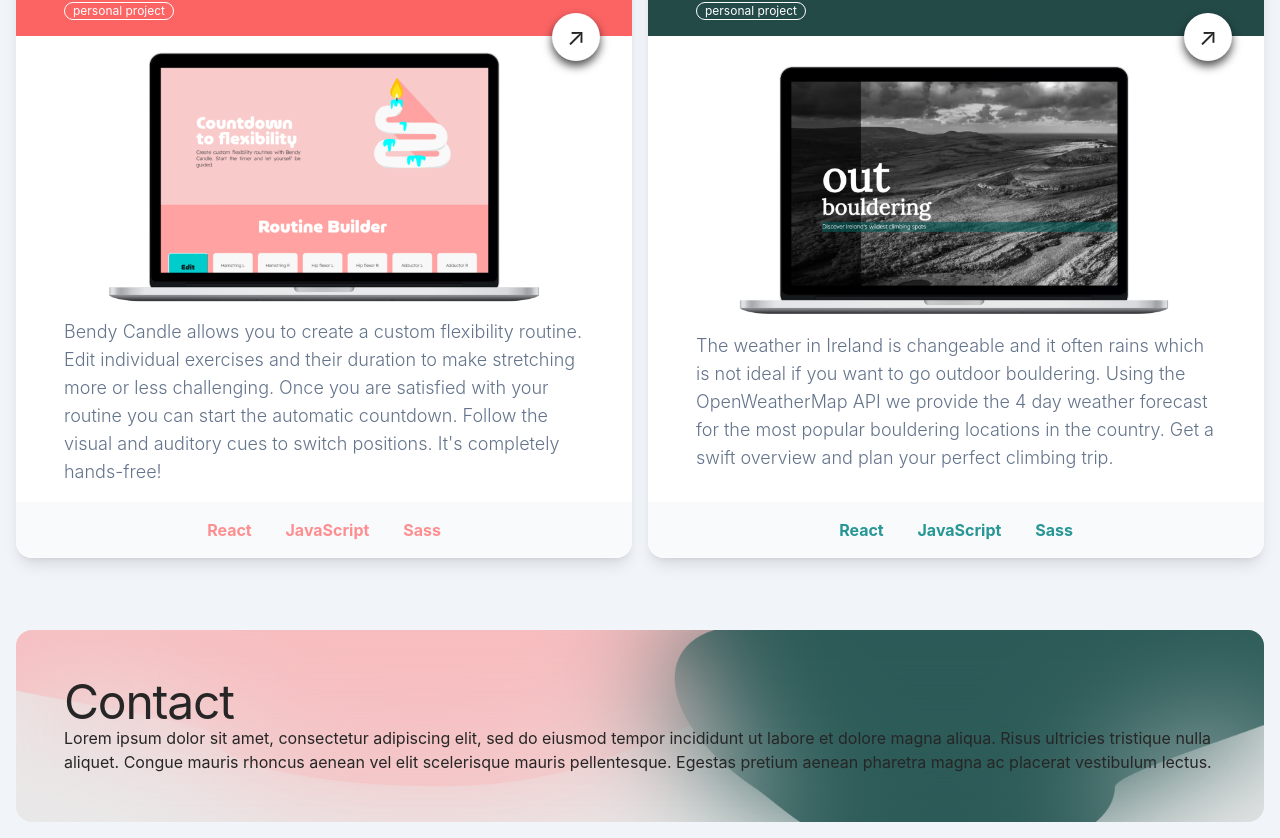
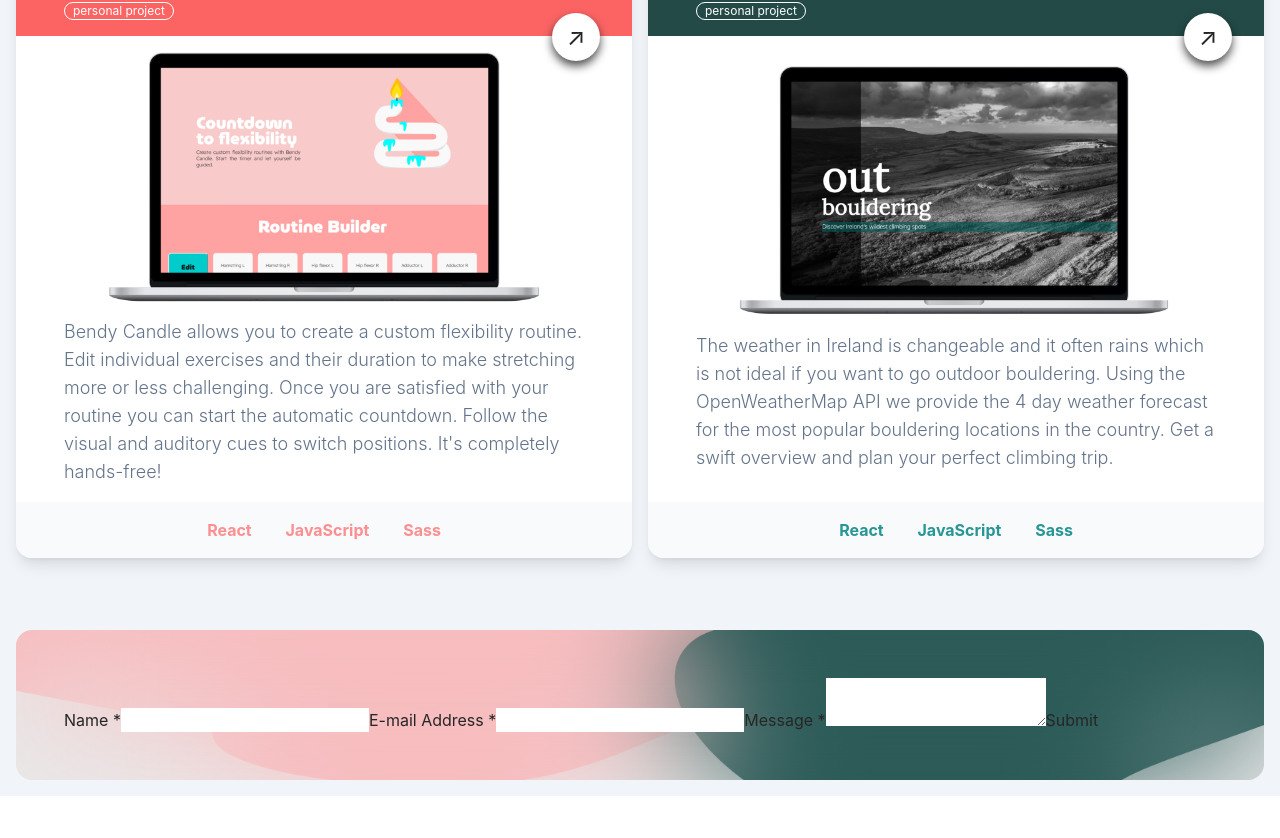
Before and after one commit to ElianeV/portfolio_v2, a Next.js app: page / in a window 1280 px wide. Shown: the part 1225-2063 px from the top of the page. After the commit the page ends 2021 px from the top, so only its background shows below. Built offline with nearby package versions, Linux system fonts and the light colour scheme.

Commit message:
Setting up netlify form

```diff
--- /dev/null
+++ b/components/contactForm.js
@@ -0,0 +1,21 @@
+import Link from "next/link";
+
+export default function ContactForm() {
+  return (
+    <form
+      name="contact-form"
+      method="POST"
+      action="contact/?success=true"
+      data-netlify="true"
+    >
+      <input type="hidden" name="form-name" value="contact-form" />
+      <label htmlFor="name">Name *</label>
+      <input id="name" name="name" required type="text" />
+      <label htmlFor="email">E-mail Address *</label>
+      <input id="email" type="email" name="email" required />
+      <label htmlFor="message">Message *</label>
+      <textarea id="message" name="message" required></textarea>
+      <button type="submit">Submit</button>
+    </form>
+  );
+}
--- a/pages/index.js
+++ b/pages/index.js
@@ -8,6 +8,7 @@ import { faLinkedin } from "@fortawesome/free-brands-svg-icons";
 import Project from "../components/project";
 import TopProject from "../components/topProject";
 import BottomProject from "../components/bottomProject";
+import ContactForm from "../components/contactForm";
 
 export default function Home() {
   return (
@@ -142,14 +143,7 @@ export default function Home() {
         <section id="Contact" className="pt-14 flex">
           <div className="w-full mx-4 mb-4 rounded-2xl bg-[url('/bg-blobs.png')] bg-cover text-neutral-800">
             <div className="w-full h-full p-12 backdrop-blur-3xl rounded-2xl">
-              <h1 className="text-5xl tracking-tight">Contact</h1>
-              <p>
-                Lorem ipsum dolor sit amet, consectetur adipiscing elit, sed do
-                eiusmod tempor incididunt ut labore et dolore magna aliqua.
-                Risus ultricies tristique nulla aliquet. Congue mauris rhoncus
-                aenean vel elit scelerisque mauris pellentesque. Egestas pretium
-                aenean pharetra magna ac placerat vestibulum lectus.
-              </p>
+              <ContactForm />
             </div>
           </div>
         </section>
```
